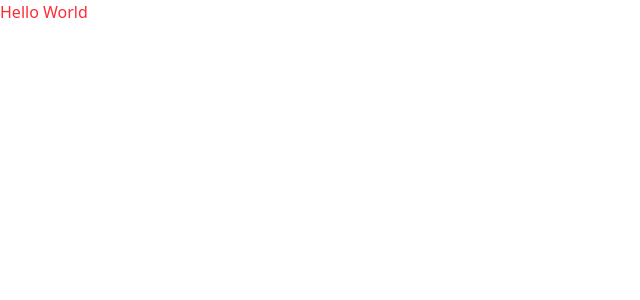
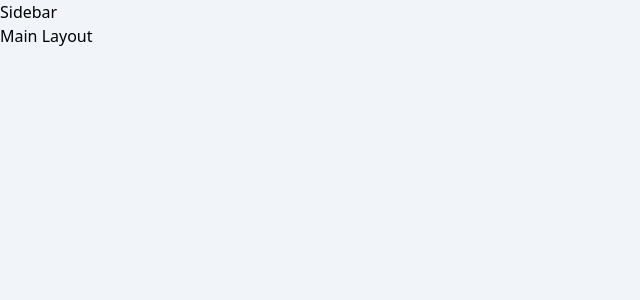
Before and after one commit to shamim29/newsPortal, a React (Vite) app in the folder frontend/: page /adminPanel/admin in a window 1280 px wide. Shown: the top 300 px of the page, without its empty margins (0-640 px from the left). Built offline with nearby package versions, Linux system fonts and the light colour scheme.

Commit message:
Initial Route Setup
For Admin Dashboard

```diff
--- a/frontend/src/App.jsx
+++ b/frontend/src/App.jsx
@@ -1,11 +1,20 @@
+import { BrowserRouter, Navigate, Route, Routes } from 'react-router-dom';
+import MainLayout from './adminPanel/layout/MainLayout';
+import AdminIndex from './adminPanel/pages/AdminIndex';
+
+
 const App = () => {
 
   return (
-    <>
-    <div>
-      <h1 className=" text-red-500">Hello World</h1>
-    </div>
-    </>
+    <BrowserRouter>
+      <Routes>
+        <Route path='/adminPanel' element={<MainLayout/>}>
+          <Route path='' element={<Navigate to='/adminPanel/admin'/>}>
+            <Route path='admin' element={<AdminIndex/>}></Route>
+          </Route>
+        </Route>
+      </Routes>
+    </BrowserRouter>
   );
 };
 
--- /dev/null
+++ b/frontend/src/adminPanel/layout/Header.jsx
@@ -0,0 +1,10 @@
+
+const Header = () => {
+  return (
+    <div>
+      Header
+    </div>
+  )
+}
+
+export default Header
--- /dev/null
+++ b/frontend/src/adminPanel/layout/MainLayout.jsx
@@ -0,0 +1,12 @@
+import Sidebar from "./Sidebar"
+
+const MainLayout = () => {
+  return (
+    <div className=" min-w-screen min-h-screen bg-slate-100">
+        <Sidebar/>
+      Main Layout
+    </div>
+  )
+}
+
+export default MainLayout
--- /dev/null
+++ b/frontend/src/adminPanel/layout/Sidebar.jsx
@@ -0,0 +1,12 @@
+import { Outlet } from "react-router-dom"
+
+const Sidebar = () => {
+  return (
+    <div>
+      Sidebar
+      <Outlet/>
+    </div>
+  )
+}
+
+export default Sidebar
--- /dev/null
+++ b/frontend/src/adminPanel/pages/AdminIndex.jsx
@@ -0,0 +1,10 @@
+
+const AdminIndex = () => {
+  return (
+    <div>
+      Admin Index
+    </div>
+  )
+}
+
+export default AdminIndex
```
